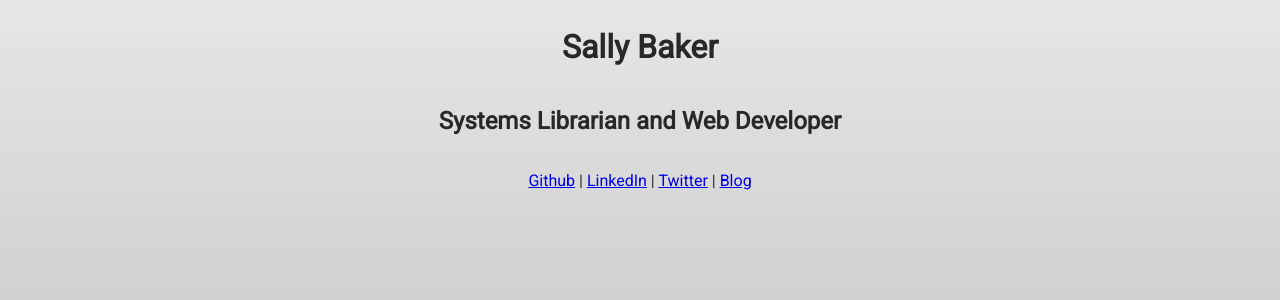
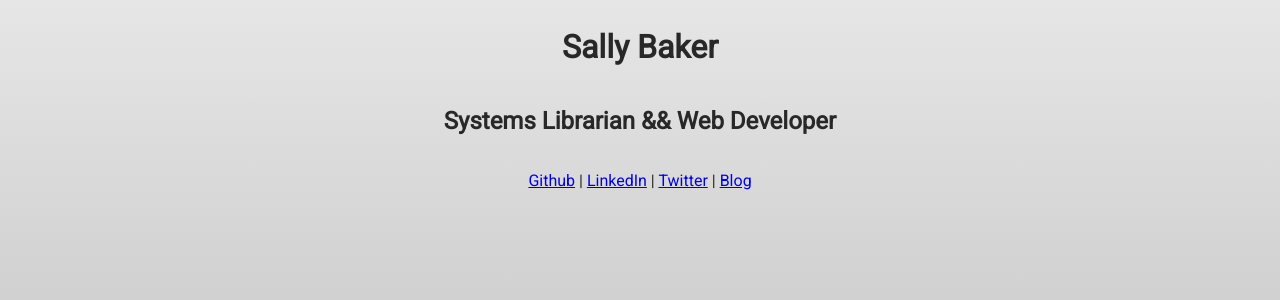
Before and after one commit to sallybaker/sallybaker.github.io, a Jekyll site: the page built from index.html, in a window 1280 px wide. Shown: the part 344-644 px from the top of the page. Built offline with Jekyll 4.4.1, drawn with Linux system fonts in a browser that asks for light colours.

Commit message:
replace and with ampersands

```diff
--- a/index.html
+++ b/index.html
@@ -3,7 +3,7 @@ layout: default
 title: Sally Baker
 ---
 <h1>Sally Baker</h1>
-<h2>Systems Librarian and Web Developer</h2>
+<h2>Systems Librarian && Web Developer</h2>
 <p class="social">
     <a target="_blank" href="https://github.com/sallybaker">Github</a> |
     <a target="_blank" href="https://www.linkedin.com/in/sallyrbaker/">LinkedIn</a> |
```
